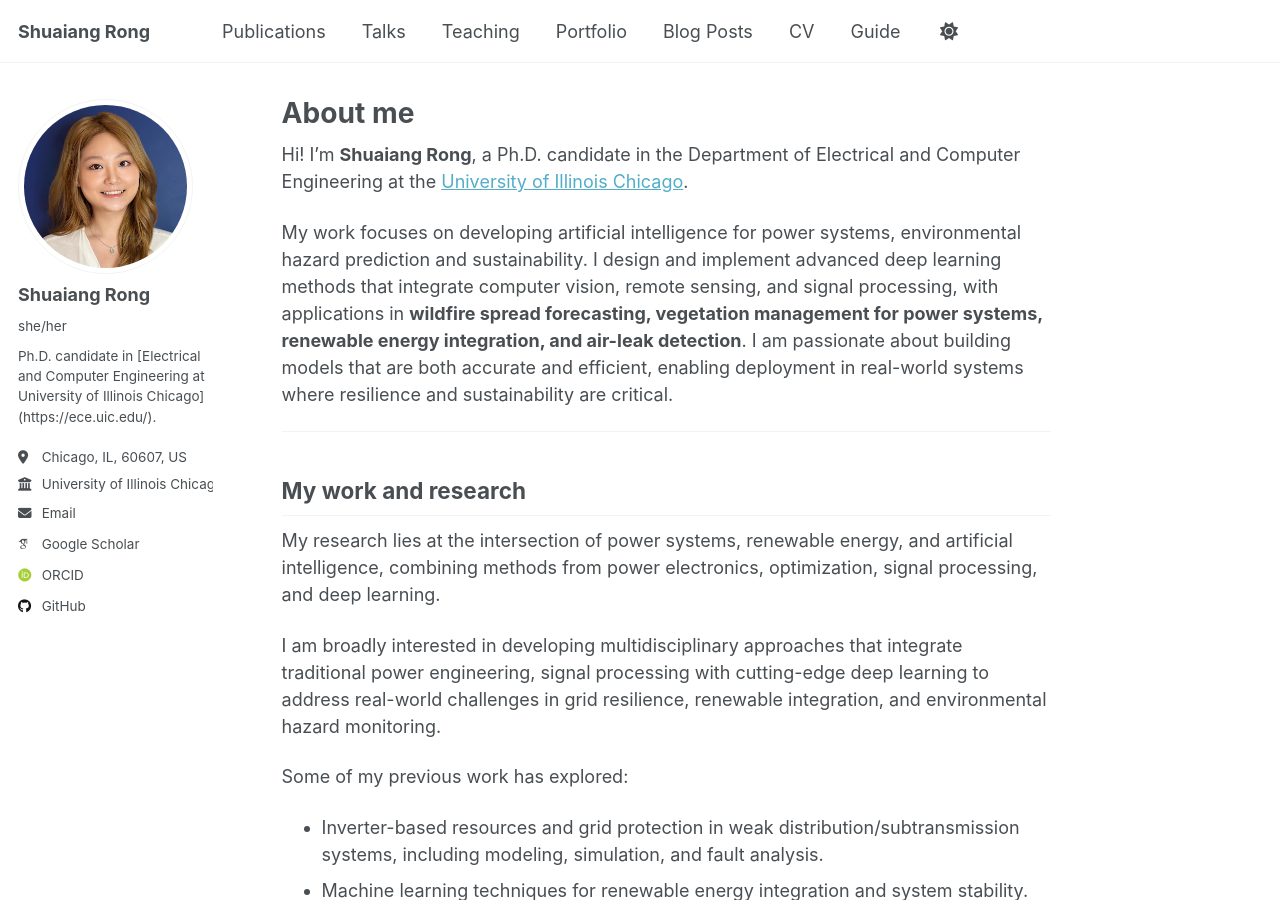
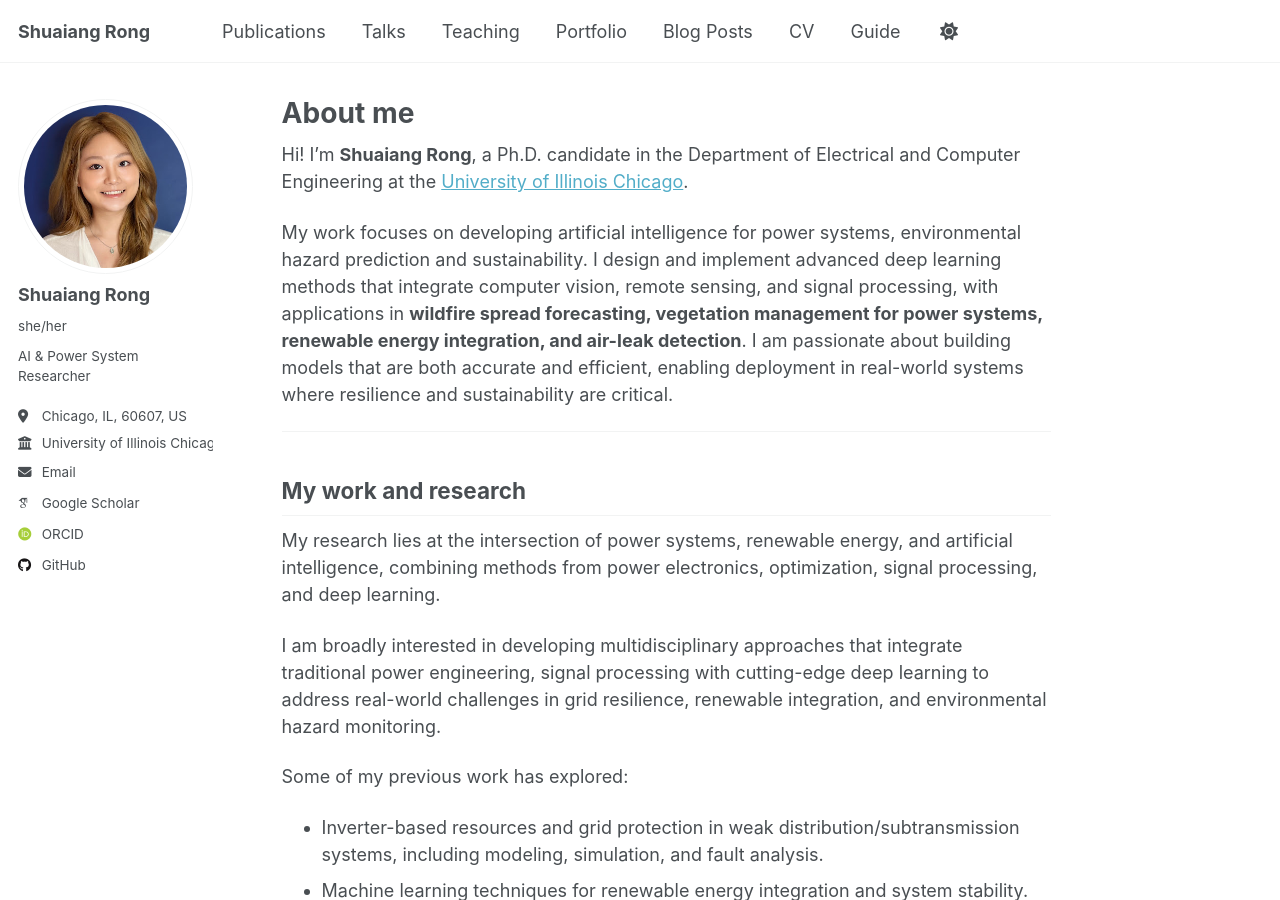
Before and after one commit to Jessica-hub/shuaiang-rong.github.io, a Jekyll site: the page built from _pages/about.md, in a window 1280 px wide and 900 px high. Built offline with Jekyll 4.4.1, drawn with Linux system fonts in a browser that asks for light colours; some web fonts are replaced; a script that is not in the unit is left out.

Commit message:
Update _config.yml

```diff
--- a/_config.yml
+++ b/_config.yml
@@ -26,7 +26,7 @@ author:
   avatar           : "profile.jpg"
   name             : "Shuaiang Rong"
   pronouns         : she/her # example: "she/her"
-  bio              : "Ph.D. candidate in [Electrical and Computer Engineering at University of Illinois Chicago](https://ece.uic.edu/)."
+  bio              : "AI & Power System Researcher"
   location         : "Chicago, IL, 60607, US"
   employer         : "University of Illinois Chicago"
   uri              : # URL
```
